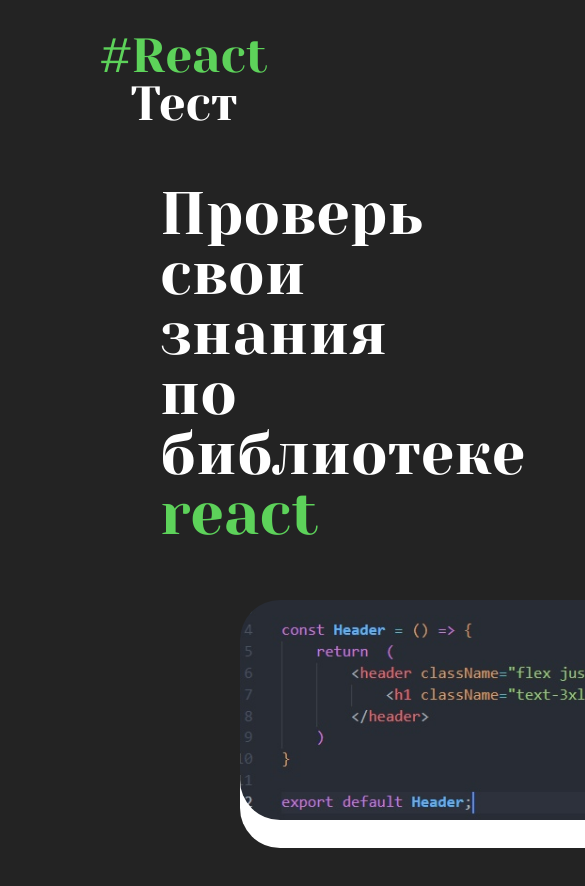
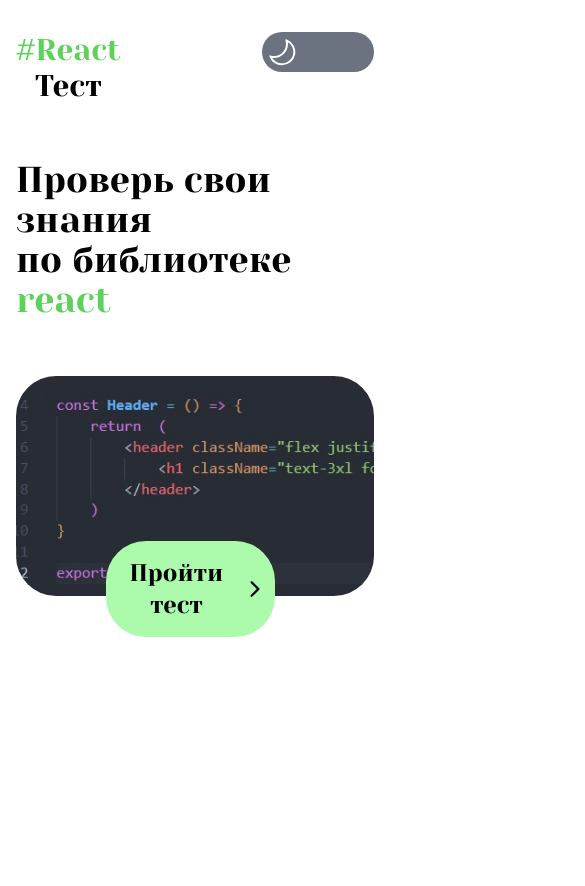
Before and after one commit to blank-evgeniy/testing-form-react, a React (Vite) app: page / in a window 390 px wide. Shown: the top 886 px of the page, 585 px wide, since content can reach past the window. After the commit the page ends 844 px from the top, so only its background shows below. Built offline with nearby package versions, Linux system fonts and the light colour scheme.

Commit message:
Added light/dark theme and adaptation to the phone and tablet

```diff
--- a/src/App.jsx
+++ b/src/App.jsx
@@ -19,12 +19,14 @@
   }
 
   return (
-    <>
-      <Header />
-      {status === "intro" && <Intro onUpdateStatus={updateStatus}/>}
-      {status === "testing" && <Form onUpdateStatus={updateStatus} onAnswer={updateResults}/>}
-      {status === "success" && <Results score={score} results={results}/>}
-    </>
+    <div className="bg-white dark:bg-dark-main min-h-[100vh] transition-colors duration-300 ease-in">
+      <div className="max-w-[1200px] my-0 mx-auto">
+        <Header />
+        {status === "intro" && <Intro onUpdateStatus={updateStatus}/>}
+        {status === "testing" && <Form onUpdateStatus={updateStatus} onAnswer={updateResults}/>}
+        {status === "success" && <Results score={score} results={results}/>}
+      </div>
+    </div>
   )
 }
 
--- a/src/components/Form.jsx
+++ b/src/components/Form.jsx
@@ -46,27 +46,27 @@
     }
 
     return <div
-    className="flex flex-col items-center bg-white
-            mx-[120px] rounded-[32px] rounded-ee-3xl border-green-main border-l-[20px] border-b-[14px] text-black">
+    className="flex flex-col items-center dark:bg-white bg-dark-main transition-colors duration-500 ease-in-out
+            sm:mx-[120px] mx-4 rounded-[32px] rounded-ee-3xl border-green-main border-l-[20px] border-b-[14px] dark:text-black text-white">
 
         <form className="w-full">
-            <div className="flex py-14 justify-between gap-24 px-20">
-                <h2 className="text-3xl">{currentQuestion.question}</h2>
-                <div className="text-5xl">{currentQuestionNum + '/' + questions.length}</div>
+            <div className="flex md:flex-row flex-col-reverse sm:py-14 py-8 justify-between md:gap-24 gap-4 md:px-20 px-4">
+                <h2 className="md:text-3xl text-xl">{currentQuestion.question}</h2>
+                <div className="md:text-5xl text-3xl">{currentQuestionNum+1 + '/' + questions.length}</div>
             </div>
 
-            <div className="grid grid-cols-2 gap-x-[150px] px-20 gap-y-[60px] text-xl pb-10">
+            <div className="grid md:grid-cols-2 grid-cols-1 gap-x-[150px] md:px-20 px-4 gap-y-[60px] text-xl pb-10">
                 {listAnswers}
             </div>
 
             <button
                 disabled = {answer===null}
                 onClick={handleNextButton}
-                className="text-3xl
-                bg-white w-full h-40 rounded-b-[12px]
-                hover:bg-[#EFEFEF] hover:text-gray-500
+                className="sm:text-3xl text-xl
+                dark:bg-white bg-dark-main w-full h-40 rounded-b-[12px]
+                hover:dark:bg-[#EFEFEF] hover:bg-[#1C1C1C]
                 transition-colors duration-500 ease-in-out"
-                >Следующий вопрос <IoIosArrowForward className='inline size-10'/>
+                > {currentQuestionNum!==9 ? "Следующий вопрос": "Подвести итоги"}  <IoIosArrowForward className='inline size-10'/>
             </button>
         </form>
 
--- a/src/components/Header.jsx
+++ b/src/components/Header.jsx
@@ -1,8 +1,31 @@
+import { GoSun } from "react-icons/go";
+import { GoMoon } from "react-icons/go";
+import { useState } from "react";
+
+if (localStorage.theme === 'dark' || (!('theme' in localStorage) && window.matchMedia('(prefers-color-scheme: dark)').matches)) {
+    document.documentElement.classList.add('dark')
+  } else {
+    document.documentElement.classList.remove('dark')
+  }
 
 const Header = () => {
+    const [theme, setTheme] = useState(localStorage.theme);
+
+    function handleThemeChange() {
+        const html = document.documentElement;
+        html.classList.toggle('dark');
+        if (html.classList.contains('dark')){
+            localStorage.theme = 'dark';
+        } else {
+            localStorage.theme = 'light';
+        }
+        setTheme(localStorage.theme);
+    }
+
     return  (
-        <header className="pl-20 pt-8 pb-14">
-            <div className="text-5xl w-52 text-center"><span className="text-green-accent">#React</span> <br/> Тест</div>
+        <header className="sm:px-20 px-4 pt-8 pb-14 flex justify-between">
+            <div className="sm:text-5xl text-3xl text-center dark:text-white"><span className="text-green-accent">#React</span> <br/> Тест</div>
+            <button onClick={handleThemeChange} className="text-white dark:text-black transition-colors duration-300 ease-in-out bg-gray-500 dark:bg-white w-28 h-10 rounded-full"> <div className="transition-transform dark:translate-x-16 w-10">{theme==='dark'? <GoSun className="size-[32px] mx-1"/> : <GoMoon className="size-[32px] mx-1"/>}</div> </button>
         </header>
     )
 }
--- a/src/components/Intro.jsx
+++ b/src/components/Intro.jsx
@@ -2,28 +2,28 @@
 import { IoIosArrowForward } from "react-icons/io";
 
 const Intro = ({onUpdateStatus}) => {
-    return <div className='pl-40 '>
+    return <div className='md:px-40 sm:px-20 px-4'>
         <h1
-            className='text-6xl max-w-[720px]'>
+            className='md:text-6xl text-4xl max-w-[720px] dark:text-white'>
             Проверь свои знания <br/> по библиотеке
             <span className='text-green-accent'> react</span>
         </h1>
         <div
-        className='relative w-[600px] h-[220px] rounded-[40px] ml-20 mt-14
+        className='relative md:w-[600px] h-[220px] rounded-[40px] md:ml-20 mt-14
         bg-[url("/src/img/intro.jpg")] bg-cover'>
             <div
             className='absolute bottom-[-28px] bg-[white] rounded-[40px]
-            w-[600px] h-[220px] z-[-1]'/>
+            md:max-w-[600px] md:h-[220px] z-[-1]'/>
             <button
-            className='relative left-[575px] top-[130px] pl-6 pr-2 py-10
-            rounded-[40px] text-4xl text-[black]  bg-green-main
+            className='relative left-1/4 top-3/4 md:left-[500px] md:top-[130px] pl-6 pr-2 sm:py-10 py-4
+            rounded-[40px] sm:text-4xl text-2xl text-[black]  bg-green-main
             hover:bg-green-dull transition-colors ease-in-out duration-300
-            active:bg-green-200'
+            active:bg-green-200 px-10'
             onClick={() => {onUpdateStatus('testing')}}
             >
-                <div className='flex'>
+                <div className='flex text-black'>
                     <div>Пройти <br/> тест</div>
-                    <IoIosArrowForward  className='size-12 mt-5 ml-5'/>
+                    <IoIosArrowForward  className='sm:size-12 size10 mt-5 ml-5'/>
                 </div>
             </button>
         </div>
--- a/src/components/Results.jsx
+++ b/src/components/Results.jsx
@@ -6,16 +6,16 @@
     results.forEach( (result, index) => {
         if (result.rightAnswer !== result.answer ) {
             listResults.push(
-            <div className="text-xl pb-10" key={index}>
-                    <div className="flex items-end bg-red-main pl-4 rounded-ee-[20px]"><span className='text-4xl  min-w-12'>{index+1}</span><span>{result.question}</span></div>
-                    <p className="text-[#cacaca] pl-20 pt-2">{`Ваш ответ: ${result.answer}`}</p>
-                    <p className="text-white pl-20">{`Правильный ответ: ${result.rightAnswer}`}</p>
+            <div className="sm:text-xl text-lg pb-10" key={index}>
+                    <div className="flex items-start bg-red-main pl-4 px-2 rounded-ee-[20px]"><span className='sm:text-4xl text-2xl min-w-12'>{index+1}</span><span>{result.question}</span></div>
+                    <p className="text-[#cacaca] sm:pl-20 px-2 pt-2">{`Ваш ответ: ${result.answer}`}</p>
+                    <p className="dark:text-white text-black sm:pl-20 px-2">{`Правильный ответ: ${result.rightAnswer}`}</p>
             </div>
         )} else {
             listResults.push(
-                <div className="text-xl pb-10" key={index}>
-                    <div className="flex items-end bg-green-main pl-4 rounded-ee-[20px]"><span className='text-4xl min-w-12'>{index+1}</span><span>{result.question}</span></div>
-                    <p className="text-white pl-20 pt-2">{`Ответ: ${result.answer}`}</p>
+                <div className="sm:text-xl text-lg pb-10" key={index}>
+                    <div className="flex items-start bg-green-main pl-4 px-2 rounded-ee-[20px]"><span className='sm:text-4xl text-2xl min-w-12'>{index+1}</span><span>{result.question}</span></div>
+                    <p className="dark:text-white text-black sm:pl-20 px-2 pt-2">{`Ответ: ${result.answer}`}</p>
                 </div>
             )
         }
@@ -23,10 +23,10 @@
     });
 
     return <>
-        <p className='flex justify-between text-5xl px-[100px] py-10 text-black bg-white rounded-ss-[40px] border-b-[16px] border-[#EFEFEF]'>
+        <p className='flex justify-between sm:text-5xl text-3xl sm:px-[100px] px-4 py-10 dark:text-black text-white dark:bg-white bg-dark-main rounded-ss-[40px] border-b-[16px] dark:border-[#EFEFEF] border-black '>
             <span>Результат</span> {` ${score}/${listResults.length} `}
         </p>
-        <div className='pl-[150px] text-black'>
+        <div className='sm:pl-[150px] text-black'>
             {listResults}
         </div>
     </>
--- a/src/index.css
+++ b/src/index.css
@@ -4,10 +4,3 @@
 @tailwind base;
 @tailwind components;
 @tailwind utilities;
-
-body {
-  background-color: #232323;
-  color: white;
-  max-width: 1200px;
-  margin: 0 auto;
-}
--- a/tailwind.config.js
+++ b/tailwind.config.js
@@ -1,10 +1,15 @@
 /** @type {import('tailwindcss').Config} */
 export default {
+  darkMode: 'selector',
   content: [
     "./index.html",
     "./src/**/*.{js,ts,jsx,tsx}",
   ],
   theme: {
+    screens: {
+      'sm': '640px',
+      'md': '1024px',
+    },
     fontFamily: {
       sans: ['Yeseva One', 'sans-serif'],
       serif: ["Yeseva One", 'serif'],
```
